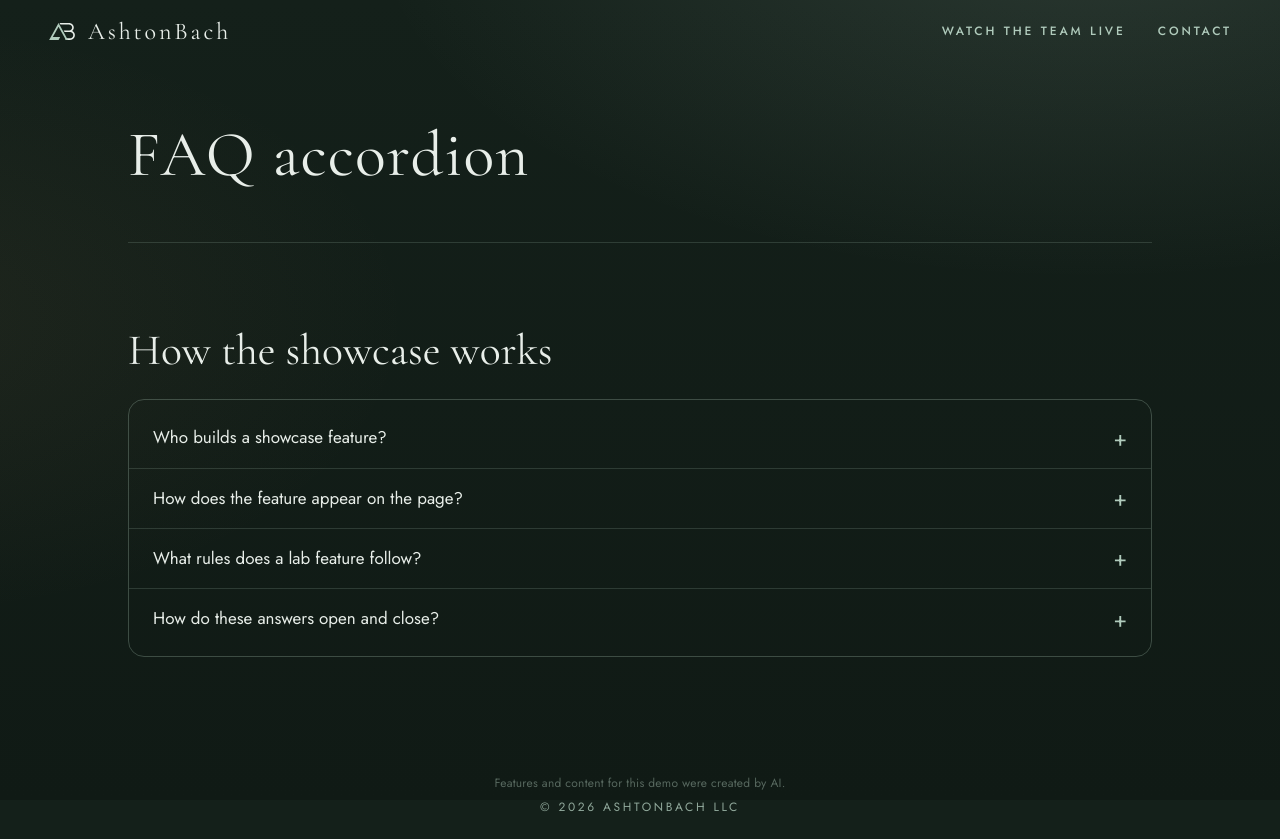
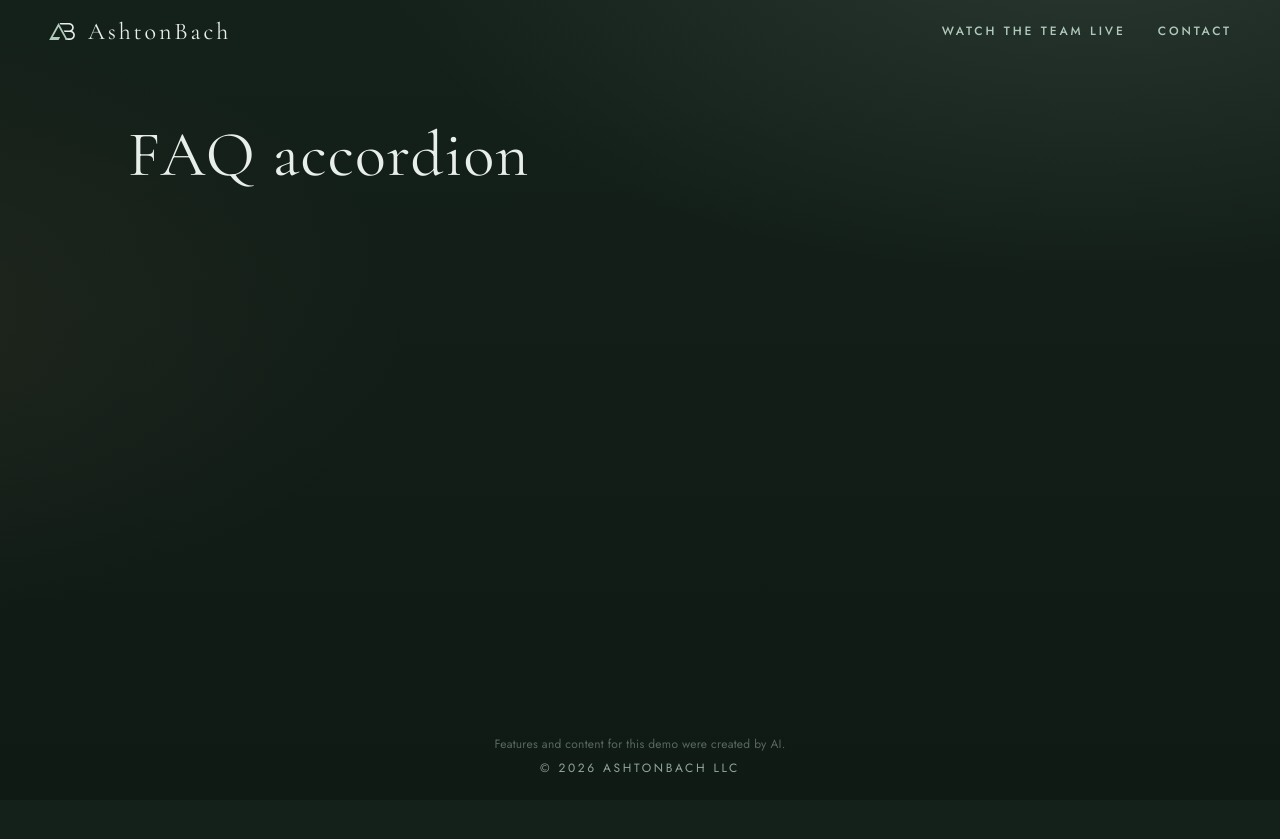
Before and after one commit to ashtonbach/agent-showcase, a Next.js app: page / in a window 1280 px wide. After the commit the page ends 800 px from the top, so only its background shows below. Built offline with nearby package versions, Linux system fonts and the light colour scheme.

Commit message:
Base: lab slot empty, from main 884627e (Author: Alder)

```diff
--- a/app/lab/faq-accordion/index.tsx
+++ /dev/null
@@ -1,77 +0,0 @@
-"use client";
-
-import { useState } from "react";
-
-const faqs = [
-  {
-    id: "faq-panel-roles",
-    q: "Who builds a showcase feature?",
-    a: "Alder writes the lab component from the spec. Hazel can add artwork in parallel. Rowan reviews the result, and Cedar runs QA.",
-  },
-  {
-    id: "faq-panel-slot",
-    q: "How does the feature appear on the page?",
-    a: "The lab slot reads current.json for the page heading and mounts the feature as the default export of its folder. Only that slot file and two lines in the home page change.",
-  },
-  {
-    id: "faq-panel-rules",
-    q: "What rules does a lab feature follow?",
-    a: "It is a client component that imports only from React, keeps styles inside the section with lab- class names, and makes no network calls.",
-  },
-  {
-    id: "faq-panel-toggle",
-    q: "How do these answers open and close?",
-    a: "Only one answer is open at a time. Opening a question closes the others; pressing the open question again closes it. Enter and Space activate the focused button.",
-  },
-];
-
-const css = `
-.lab-faq { width: min(720px, 100%); margin: 8px auto 56px; color: var(--mist, #F2EFE6); box-sizing: border-box; }
-.lab-faq *, .lab-faq *::before, .lab-faq *::after { box-sizing: border-box; }
-.lab-faq h2 { font-family: var(--serif); font-weight: 400; font-size: 30px; line-height: 1.25; margin: 0 0 20px; }
-.lab-card { border: 1px solid rgba(176, 203, 188, 0.28); border-radius: 16px; padding: 8px 0; }
-.lab-item + .lab-item { border-top: 1px solid rgba(176, 203, 188, 0.18); }
-.lab-q { width: 100%; display: flex; align-items: center; justify-content: space-between; gap: 16px; background: none; border: 0; color: inherit; text-align: left; font: inherit; padding: 16px 24px; cursor: pointer; }
-.lab-q:focus-visible { outline: 2px solid var(--sage, #9BB8A8); outline-offset: -2px; }
-.lab-q span:first-child { min-width: 0; }
-.lab-mark { color: var(--sage); font-size: 22px; line-height: 1; flex: 0 0 auto; }
-.lab-a { margin: 0; padding: 0 24px 20px; color: #E8EEE9; line-height: 1.55; }
-@media (prefers-reduced-motion: reduce) { .lab-faq * { transition: none !important; } }
-`;
-
-export default function FaqAccordion() {
-  const [openId, setOpenId] = useState<string | null>(null);
-  function toggle(id: string) {
-    setOpenId((cur) => (cur === id ? null : id));
-  }
-
-  return (
-    <section className="lab-faq" data-lab="faq-accordion" aria-labelledby="faq-heading">
-      <style>{css}</style>
-      <h2 id="faq-heading">How the showcase works</h2>
-      <div className="lab-card">
-        {faqs.map((item) => {
-          const isOpen = openId === item.id;
-          return (
-            <div className="lab-item" key={item.id}>
-              <button
-                className="lab-q"
-                aria-expanded={isOpen}
-                aria-controls={item.id}
-                onClick={() => toggle(item.id)}
-              >
-                <span>{item.q}</span>
-                <span className="lab-mark" aria-hidden>
-                  {isOpen ? "−" : "+"}
-                </span>
-              </button>
-              <div id={item.id} role="region" hidden={!isOpen}>
-                <p className="lab-a">{item.a}</p>
-              </div>
-            </div>
-          );
-        })}
-      </div>
-    </section>
-  );
-}
--- a/app/page.tsx
+++ b/app/page.tsx
@@ -1,4 +1,3 @@
-import Lab from "./lab/faq-accordion";
 import { readDemoKey, demoTitle } from "./demo-name";
 const demoKey = readDemoKey();
 const demoName = demoTitle();
@@ -6,7 +5,7 @@ export default function Page() {
   return (
     <div className="page-stack">
       <h1 className="demo-title" data-i18n={demoKey}>{demoName}</h1>
-      <Lab /> {/* lab:slot */}
+      {/* lab:slot */}
     </div>
   );
 }
```
